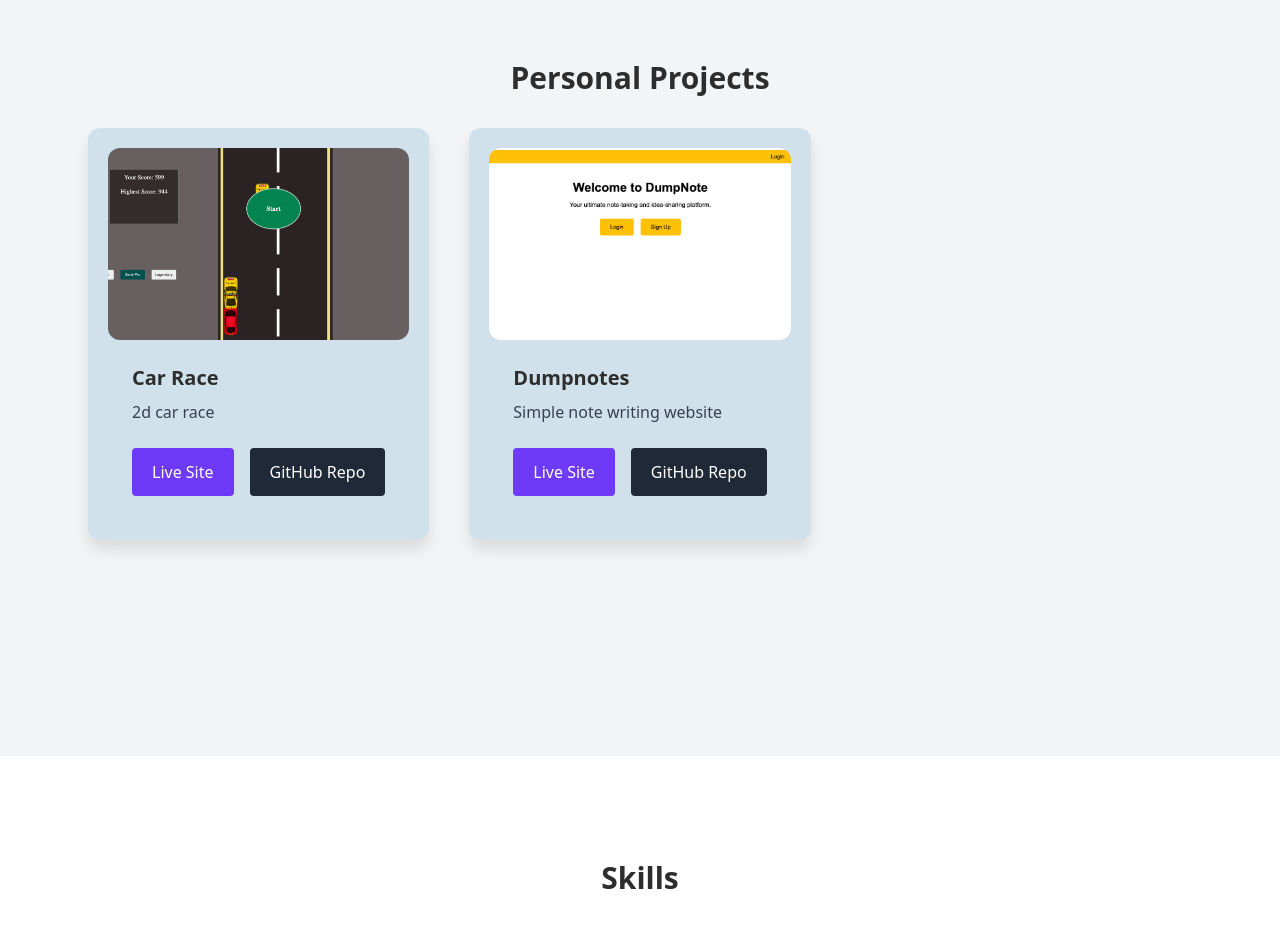
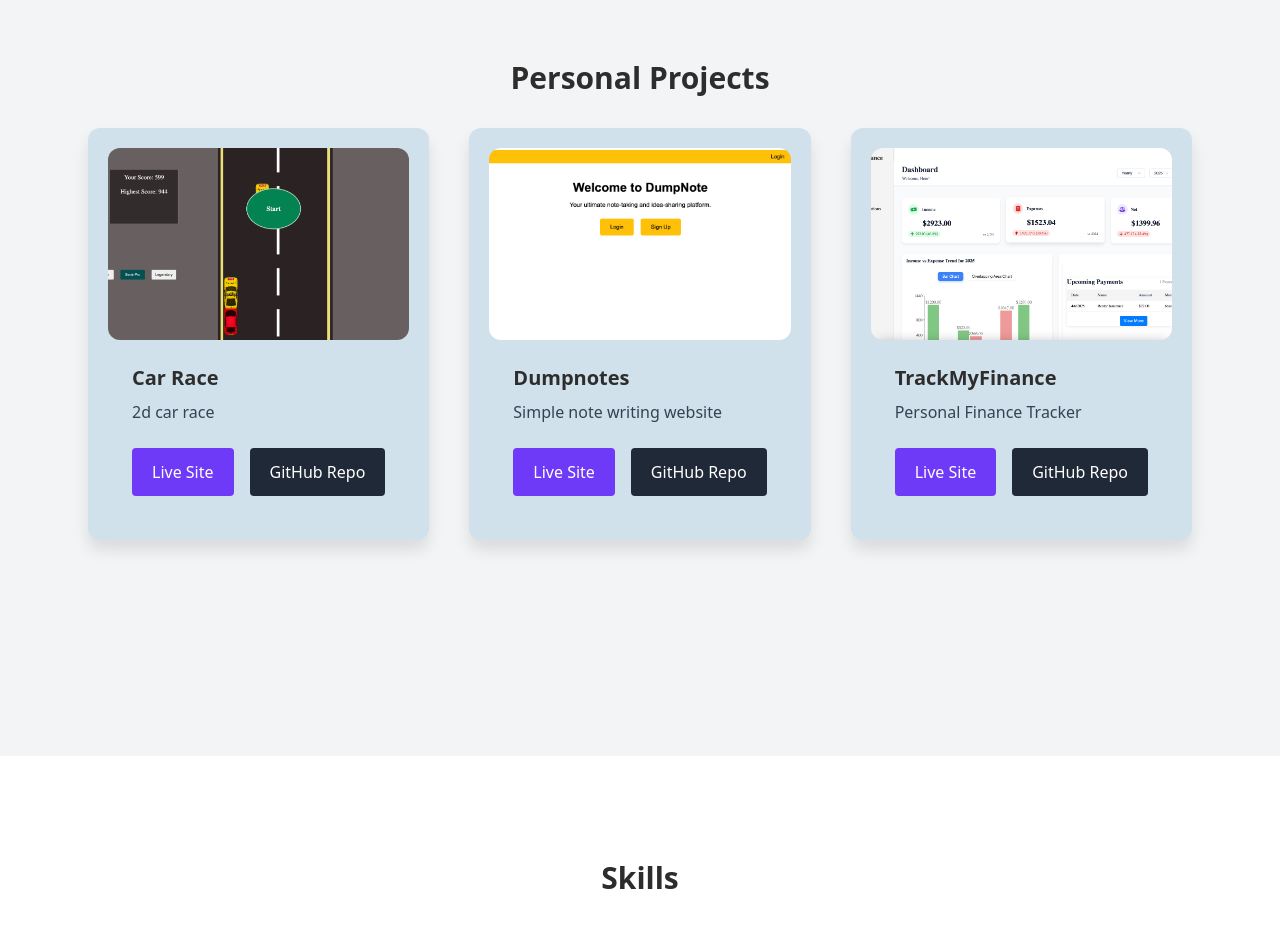
Before and after one commit to hemanta12/hemantathapa_personal_portfolio, a React (Create React App) app: page / in a window 1280 px wide. Shown: the part 2940-3865 px from the top of the page. Built offline with nearby package versions, Linux system fonts and the light colour scheme.

Commit message:
add: project trackmyfinance

```diff
--- a/src/components/Projects.js
+++ b/src/components/Projects.js
@@ -1,24 +1,30 @@
-import React from 'react';
-import carrace from '../assets/car-race.png';
-import dumpnotes from '../assets/dumpnotes.png';
+import React from "react";
+import carrace from "../assets/car-race.png";
+import dumpnotes from "../assets/dumpnotes.png";
+import trackmyfinance from "../assets/trackmyfinance-dashboard.png";
 
 const projects = [
   {
-    title: 'Car Race',
-    description: '2d car race',
+    title: "Car Race",
+    description: "2d car race",
     image: carrace,
-    liveLink: 'https://thapahemantcarracejs.netlify.app',
-    githubLink: 'https://github.com/hemanta12/car-race-js'
+    liveLink: "https://thapahemantcarracejs.netlify.app",
+    githubLink: "https://github.com/hemanta12/car-race-js",
   },
   {
-    title: 'Dumpnotes',
-    description: 'Simple note writing website',
+    title: "Dumpnotes",
+    description: "Simple note writing website",
     image: dumpnotes,
-    liveLink: 'https://dumpnotess.netlify.app',
-    githubLink: 'https://github.com/hemanta12/DumpNotes'
+    liveLink: "https://dumpnotess.netlify.app",
+    githubLink: "https://github.com/hemanta12/DumpNotes",
   },
-
-
+  {
+    title: "TrackMyFinance",
+    description: "Personal Finance Tracker",
+    image: trackmyfinance,
+    liveLink: "https://track-my-finance.vercel.app",
+    githubLink: "https://github.com/hemanta12/trackYourFinance",
+  },
 ];
 
 const Projects = () => {
```
Also changed, not shown: src/assets/trackmyfinance-dashboard.png (added), src/assets/trackyourfinance-mobile.png (added).
